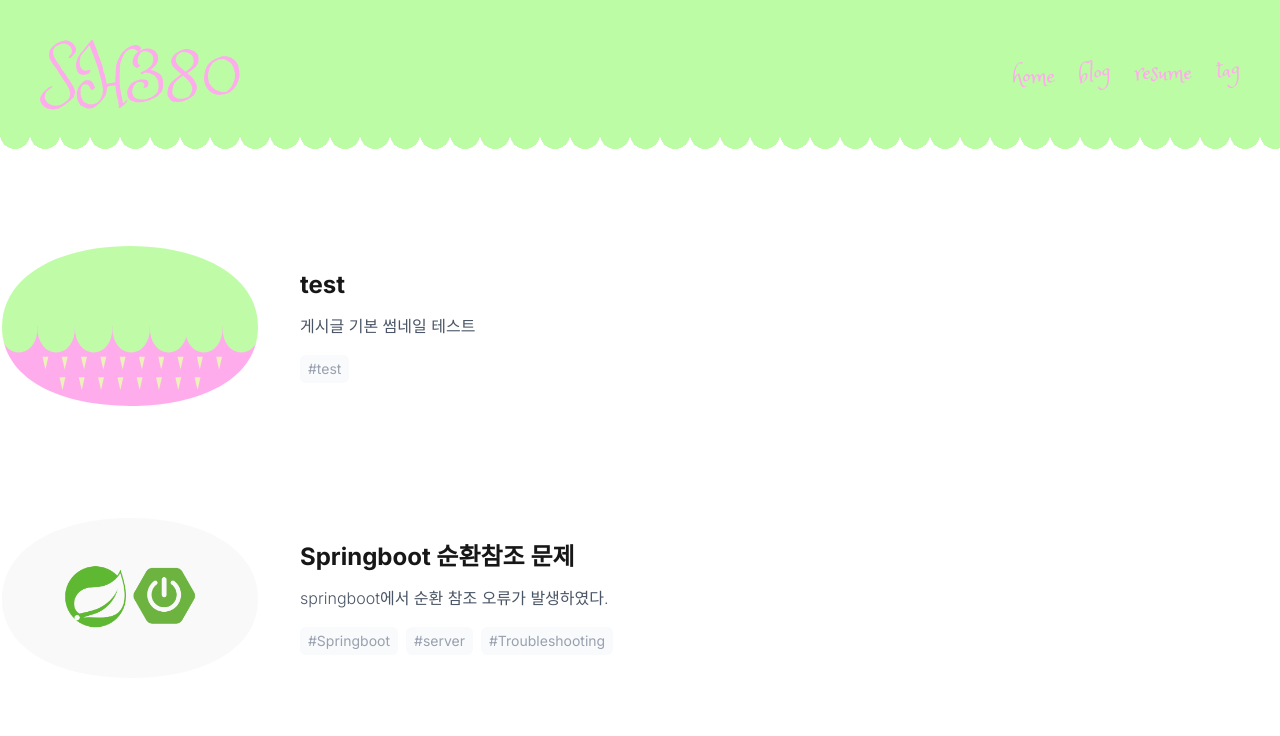
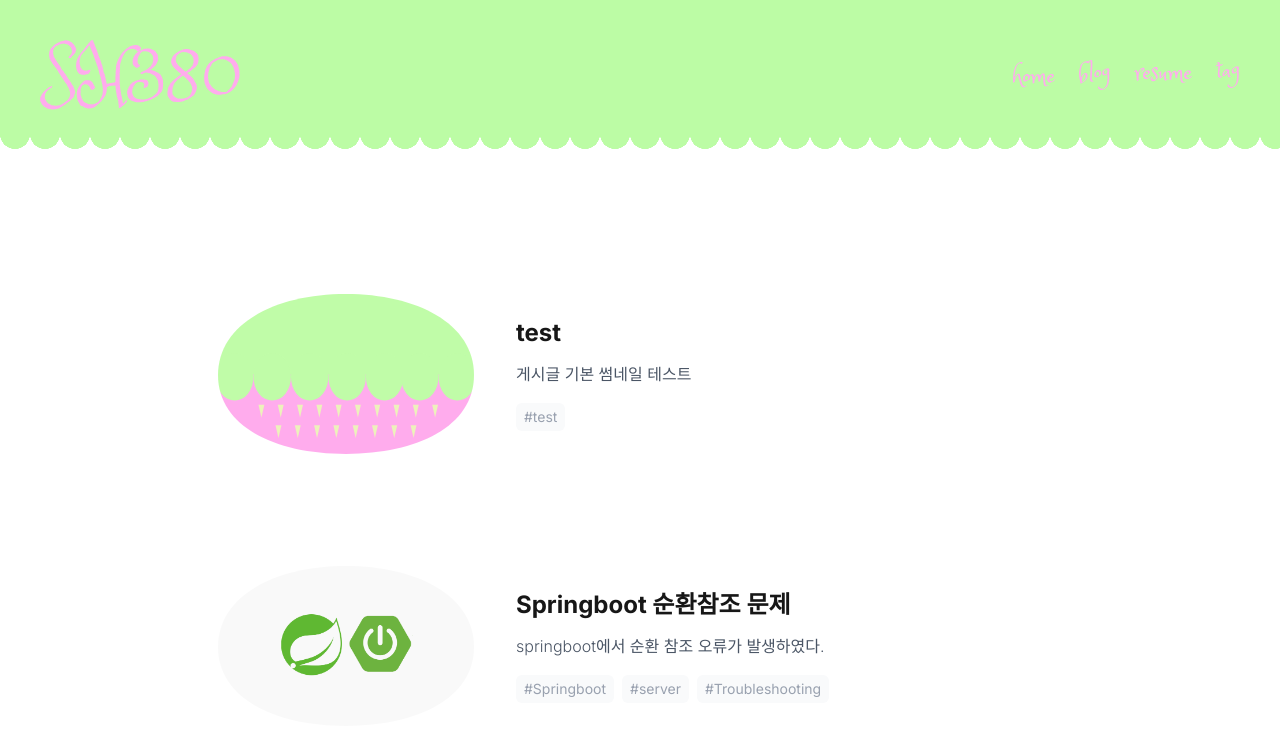
Before and after one commit to SH38038038/SH380, a Next.js app: page /blog in a window 1280 px wide. Shown: the top 736 px of the page. Built offline with nearby package versions, Linux system fonts and the light colour scheme.

Commit message:
middle sort

```diff
--- a/src/app/blog/page.tsx
+++ b/src/app/blog/page.tsx
@@ -6,7 +6,8 @@
   const posts = getSortedPostsData();
 
   return (
-    <main className="flex flex-col gap-16">
+    // ✨ 수정됨: max-w-4xl(너비제한), mx-auto(중앙정렬), px-6(좌우여백), py-12(상하여백) 추가
+    <main className="max-w-4xl mx-auto px-6 py-12 flex flex-col gap-16">
       {posts.map((post) => (
         <Link key={post.id} href={`/blog/${post.id}`}>
           <article className="group flex flex-col md:flex-row items-center gap-10 cursor-pointer border-b border-gray-100 pb-12 last:border-0">
@@ -32,7 +33,6 @@
             </div>
 
             <div className="flex-1 text-center md:text-left">
-              {/* ✨ 수정된 부분: group-hover:text-blue-600 -> group-hover:text-[#FFACED] */}
               <h2 className="text-2xl font-bold mb-3 group-hover:text-[#FFACED] transition-colors">
                 {post.title}
               </h2>
```
